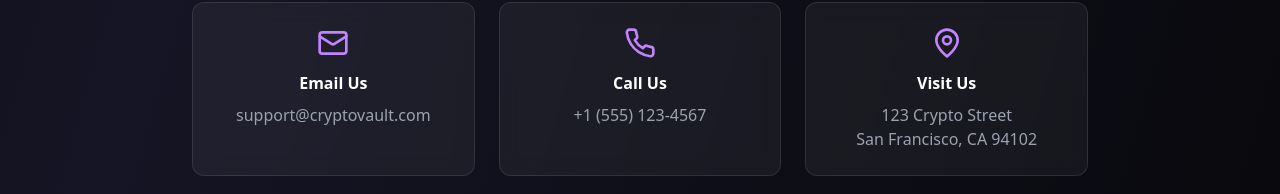
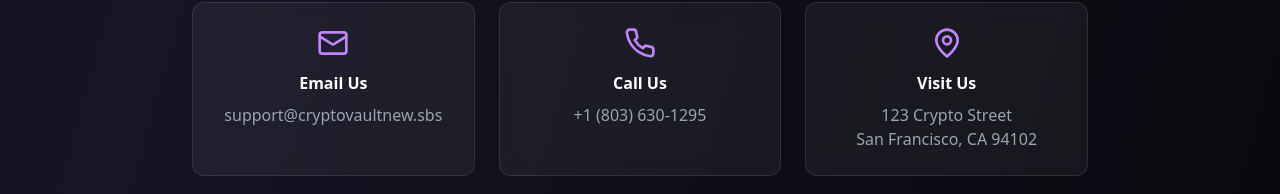
Before and after one commit to stichandlilo03-design/-crypto-investment-platform2, a Next.js app: page /about in a window 1280 px wide. Shown: the part 3950-4144 px from the top of the page. Built offline with nearby package versions, Linux system fonts and the light colour scheme.

Commit message:
Update page.tsx

```diff
--- a/app/about/page.tsx
+++ b/app/about/page.tsx
@@ -391,16 +391,16 @@ export default function AboutPage() {
               <div className="glass-effect rounded-xl p-6">
                 <Mail className="w-8 h-8 text-purple-400 mx-auto mb-3" />
                 <h3 className="font-bold text-white mb-2">Email Us</h3>
-                <a href="mailto:support@cryptovault.com" className="text-gray-400 hover:text-purple-400 transition">
-                  support@cryptovault.com
+                <a href="mailto:support@cryptovaultnew.sbs" className="text-gray-400 hover:text-purple-400 transition">
+                  support@cryptovaultnew.sbs
                 </a>
               </div>
 
               <div className="glass-effect rounded-xl p-6">
                 <Phone className="w-8 h-8 text-purple-400 mx-auto mb-3" />
                 <h3 className="font-bold text-white mb-2">Call Us</h3>
-                <a href="tel:+15551234567" className="text-gray-400 hover:text-purple-400 transition">
-                  +1 (555) 123-4567
+                <a href="tel:+18036301295" className="text-gray-400 hover:text-purple-400 transition">
+                  +1 (803) 630-1295
                 </a>
               </div>
 
```
